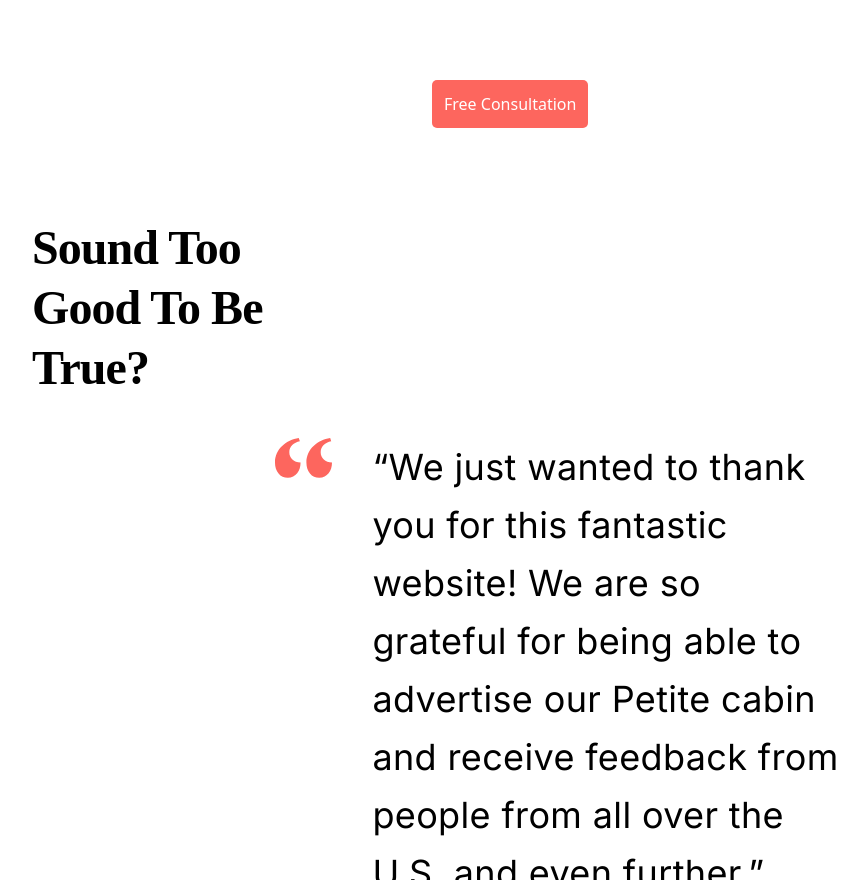
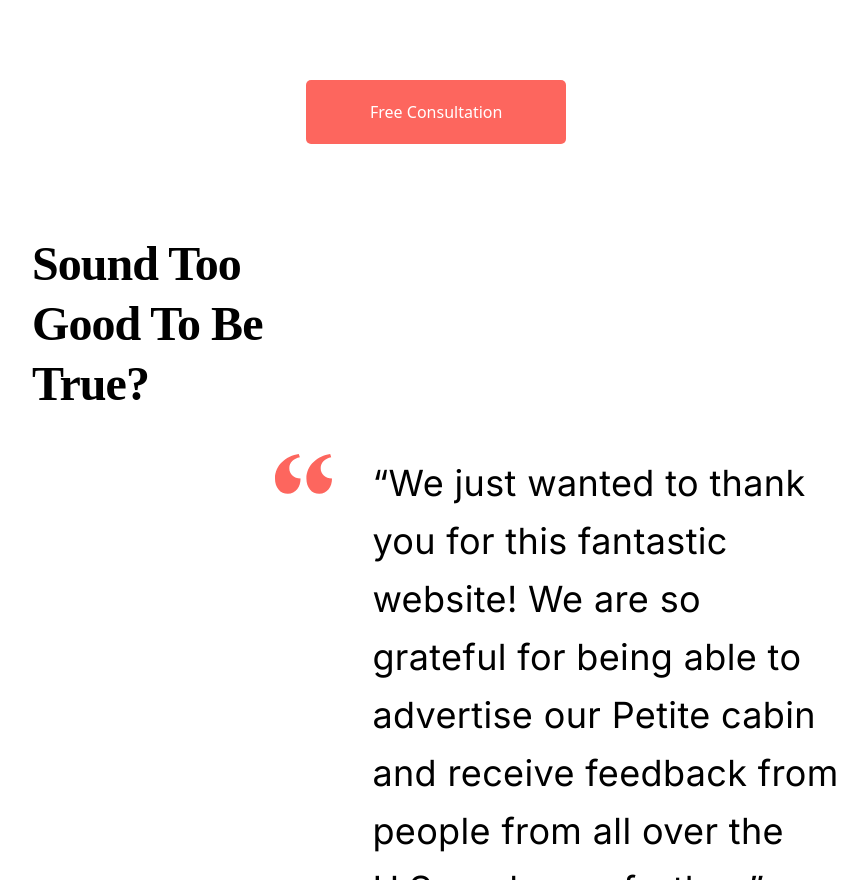
Before and after one commit to GiftChika/Free-Landing-Page-GroupProject, a website: page index.html in a window 1280 px wide. Shown: the part 2567-3447 px from the top of the page, without its empty margins (204-1071 px from the left). Drawn offline with nearby package versions, Linux system fonts and the light colour scheme; a web font is replaced by a local one.

Commit message:
latest update

```diff
--- a/index.html
+++ b/index.html
@@ -149,7 +149,7 @@
         </div>
     </div>
 
-    <div id="Consultation" class="text-white cursor-pointer text-center p-3 rounded-[5px] mt-5 lg:mx-[400px] lg:mt-20 xl:mx-[500px] 2xl:mx-auto 2xl:text-[30px] 2xl:px-14 2xl:py-[30px] 2xl:mt-[150px] xl:mb-20">Free Consultation</div>
+    <div id="Consultation" class="text-white cursor-pointer text-center py-5 px-16 rounded-[5px] mt-5 lg:mx-[400px] lg:mt-20 xl:mx-auto 2xl:mx-auto 2xl:text-[30px] 2xl:px-14 2xl:py-[30px] 2xl:mt-[150px] xl:mb-20">Free Consultation</div>
 
   <!-- -----------------section 4------------------ -->
   <div class="opening-box">
```
Also changed, not shown: dist/output.css.
